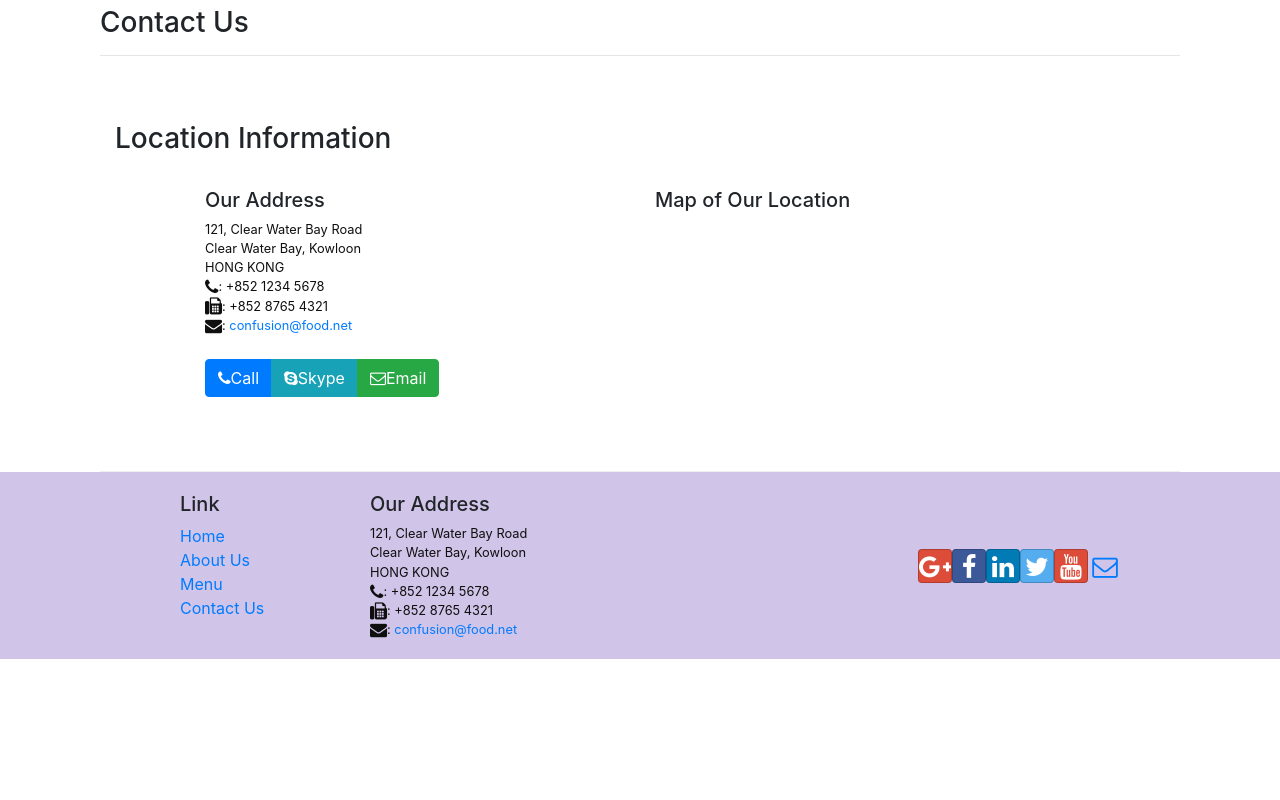
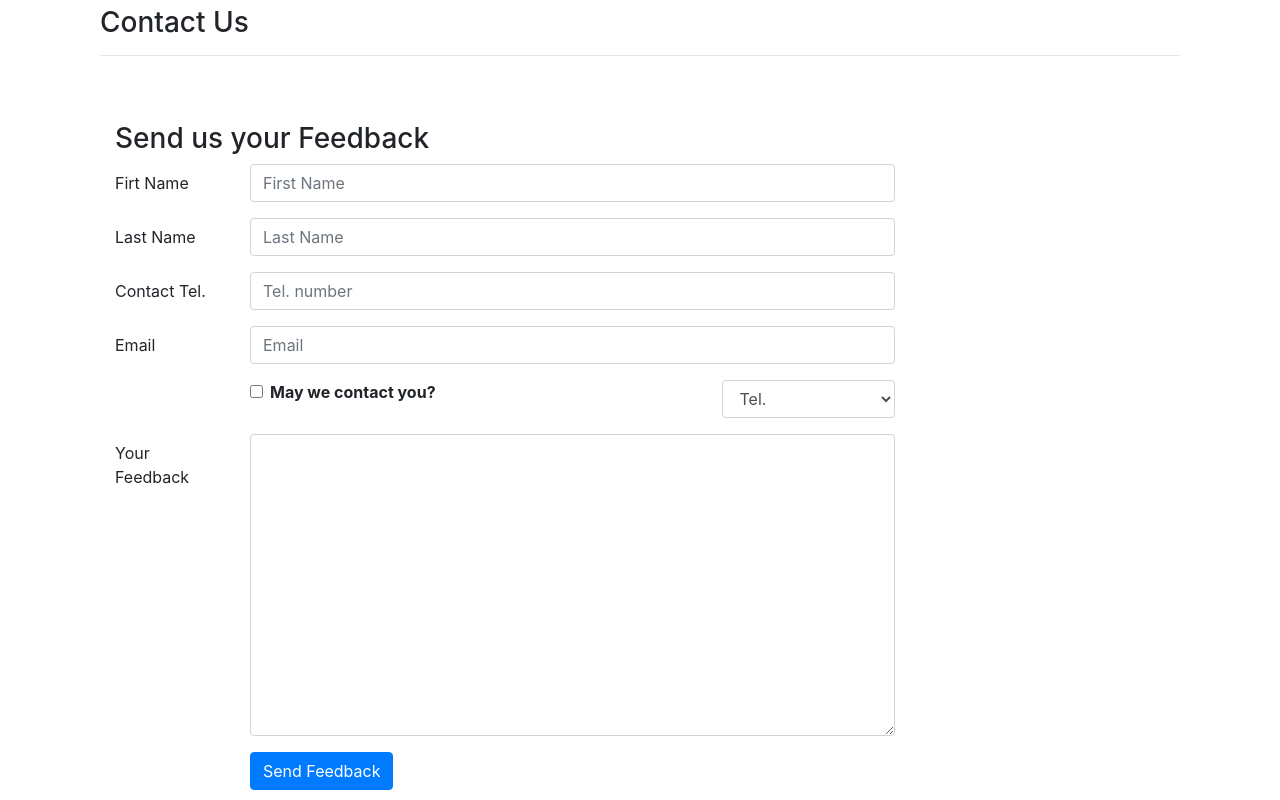
Before and after one commit to NTD-Funix/FUNiXReactJSASM, a React (Create React App) app: page /contactus in a window 1280 px wide. Shown: the part 400-1200 px from the top of the page. Before the commit the page ends 1059 px from the top, so only its background shows below. Built offline with nearby package versions, Linux system fonts and the light colour scheme.

Commit message:
Controlled Forms

```diff
--- a/src/components/ContactComponent.js
+++ b/src/components/ContactComponent.js
@@ -1,8 +1,42 @@
-import React from 'react';
-import { Breadcrumb, BreadcrumbItem } from 'reactstrap';
+import React, { Component } from 'react';
+import { Breadcrumb, BreadcrumbItem, Form, Button, FormGroup, Col, Label, Input } from 'reactstrap';
 import { Link } from 'react-router-dom';
 
-function Contact (props) {
+class Contact extends Component{
+
+    constructor (props) {
+        super(props);
+        this.state = {
+            firstName: '',
+            lastName: '',
+            telNum: '',
+            email: '',
+            agree: false,
+            contactType: 'Tel.',
+            message: ''
+        };
+        this.handleInputChange= this.handleInputChange.bind(this);
+        this.handleSubmit=this.handleSubmit.bind(this);
+    };
+
+    handleInputChange(e) {
+        const target = e.target;
+        const value = target.type === 'checkbox' ? target.checked : target.value;
+        const name = target.name;
+
+        this.setState({
+            [name]: value
+        });
+    };
+
+    handleSubmit(e) {
+        console.log('Current State is: ' + JSON.stringify(this.state));
+        alert('Current State is: ' + JSON.stringify(this.state));
+        e.preventDefault();
+    };
+
+    render() {
+
         return (
             <div className="container">
                 <div className="row">
@@ -19,32 +53,99 @@
                 </div>
                 <div className="row row-content">
                     <div className="col-12">
-                    <h3>Location Information</h3>
+                        <h3>Send us your Feedback</h3>
                     </div>
-                <div className="col-12 col-sm-4 offset-sm-1">
-                    <h5>Our Address</h5>
-                    <address>
-                        121, Clear Water Bay Road<br/>
-                        Clear Water Bay, Kowloon<br/>
-                        HONG KONG<br/>
-                        <i className="fa fa-phone fa-lg"></i>: +852 1234 5678<br/>
-                        <i className="fa fa-fax fa-lg"></i>: +852 8765 4321<br/>
-                        <i className="fa fa-envelope fa-lg"></i>: <a href="mailto:confusion@food.net">confusion@food.net</a>
-                    </address>
-                </div>
-                <div className="col-12 col-sm-6 offset-sm-1">
-                    <h5>Map of Our Location</h5>
-                </div>
-                <div className="col-12 col-sm-11 offset-sm-1">
-                    <div className="btn-group" role="group">
-                        <a role="button" className="btn btn-primary" href="tel: +85212345678"><i className="fa fa-phone"></i>Call</a>
-                        <a role="button" className="btn btn-info" href="/"><i className="fa fa-skype"></i>Skype</a>
-                        <a role="button" className="btn btn-success" href="mailto:confusion@food.net"><i className="fa fa-envelope-o"></i>Email</a>
-                    </div>
+                    <div className="col-12 col-md-9">
+                        <Form onSubmit={this.handleSubmit}>
+                            <FormGroup row>
+                                <Label htmlFor="firstName" md={2}>Firt Name</Label>
+                                <Col md={10}>
+                                    <Input type="text"
+                                            id="firstName"
+                                            name="firstName"
+                                            placeholder="First Name"
+                                            value={this.state.firstName}
+                                            onChange={this.handleInputChange} />
+                                </Col>
+                            </FormGroup>
+                            <FormGroup row>
+                                <Label htmlFor="lastName" md={2}>Last Name</Label>
+                                <Col md={10}>
+                                    <Input type="text"
+                                            id="lastName"
+                                            name="lastName"
+                                            placeholder="Last Name"
+                                            value={this.state.lastName}
+                                            onChange={this.handleInputChange} />
+                                </Col>
+                            </FormGroup>
+                            <FormGroup row>
+                                <Label htmlFor="telNum" md={2}>Contact Tel.</Label>
+                                <Col md={10}>
+                                    <Input type="tel"
+                                            id="telNum"
+                                            name="telNum"
+                                            placeholder="Tel. number"
+                                            value={this.state.telNum}
+                                            onChange={this.handleInputChange} />
+                                </Col>
+                            </FormGroup>
+                            <FormGroup row>
+                                <Label htmlFor="email" md={2}>Email</Label>
+                                <Col md={10}>
+                                    <Input type="email"
+                                            id="email"
+                                            name="email"
+                                            placeholder="Email"
+                                            value={this.state.email}
+                                            onChange={this.handleInputChange} />
+                                </Col>
+                            </FormGroup>
+                            <FormGroup row>
+                                <Col md={{size: 6, offset: 2}}>
+                                    <FormGroup check>
+                                        <Label check>
+                                            <Input type="checkbox"
+                                                    name="agree"
+                                                    checked={this.state.agree}
+                                                    onChange={this.handleInputChange} /> {' '}
+                                            <strong>May we contact you?</strong>
+                                        </Label>
+                                    </FormGroup>
+                                </Col>
+                                <Col md={{size: 3, offset: 1}}>
+                                    <Input type="select" name="contactType"
+                                            value={this.state.contactType}
+                                            onChange={this.handleInputChange}>
+                                            <option>Tel.</option>
+                                            <option>Email</option>
+                                    </Input>
+                                </Col>
+                            </FormGroup>
+                            <FormGroup row>
+                                <Label htmlFor="message" md={2}>Your Feedback</Label>
+                                <Col md={10}>
+                                    <Input type="textarea"
+                                            id="message"
+                                            name="message"
+                                            rows="12"
+                                            value={this.state.message}
+                                            onChange={this.handleInputChange} />
+                                </Col>
+                            </FormGroup>
+                            <FormGroup row>
+                                <Col md={{size: 10, offset: 2}}>
+                                    <Button type="submit" color="primary">
+                                        Send Feedback
+                                    </Button>
+                                </Col>
+                            </FormGroup>
+                        </Form>
                     </div>
                 </div>
             </div>
         );
+    }
 };
 
 export default Contact;
--- a/src/components/HomeComponent.js
+++ b/src/components/HomeComponent.js
@@ -15,7 +15,6 @@
 }
 
 function Home(props) {
-    console.log(props)
     return(
         <div className="container">
             <div className="row align-items-start">
--- a/src/index.js
+++ b/src/index.js
@@ -8,9 +8,7 @@
 import reportWebVitals from './reportWebVitals';
 
 ReactDOM.render(
-  <React.StrictMode>
-    <App />
-  </React.StrictMode>,
+    <App />,
   document.getElementById('root')
 );
 
```
Also changed, not shown: src/components/DishdetailComponent.js (indentation only), test.svg (added), 1 other file (tests, documents, lock files or other folders). Lines whose indentation alone changed are shown as unchanged.
